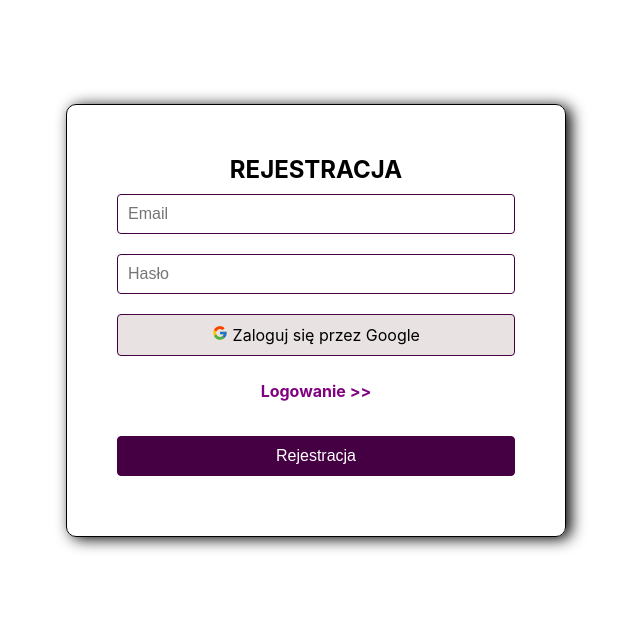
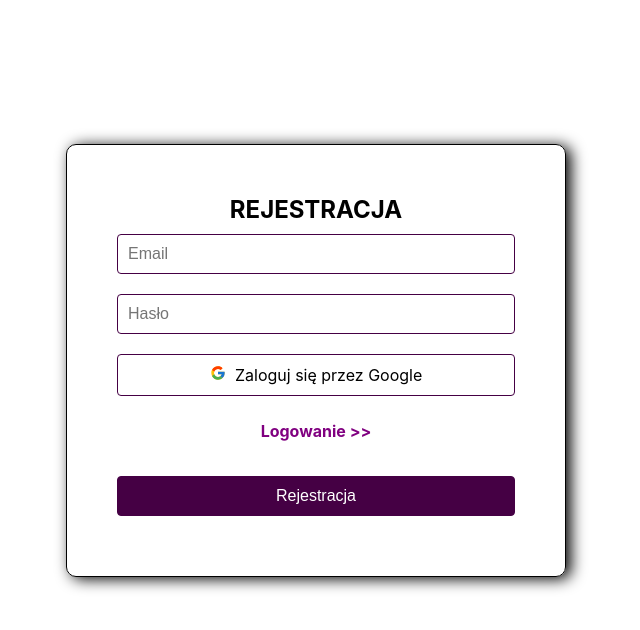
Before and after one commit to bar-85/React-firebase-login-app, a React (Create React App) app: page / in a window 1280 px wide. Shown: the top 630 px of the page, without its empty margins (324-964 px from the left). Built offline with nearby package versions, Linux system fonts and the light colour scheme; no server answers.

Commit message:
Add styles to icon and media

```diff
--- a/src/styles/pages/Auth.styles.js
+++ b/src/styles/pages/Auth.styles.js
@@ -4,13 +4,14 @@ export const Wrapper = styled.div`
 	display: flex;
 	align-items: center;
 	justify-content: center;
-	height: 80vh;
+	height: 90vh;
+	width: 100%;
 `
 export const Container = styled.div`
 	display: flex;
 	flex-direction: column;
 	max-width: 500px;
-	width: 100%;
+	width: 93%;
 `
 export const Box = styled.div`
 	width: 100%;
@@ -40,8 +41,11 @@ export const Box = styled.div`
 		text-align: center;
 		margin: 10px auto;
 		border-radius: 4px;
-		background-color: rgb(232, 226, 226);
 		cursor: pointer;
+
+		.googleFc {
+			margin-right: 0.3rem;
+		}
 	}
 
 	p {
@@ -64,4 +68,8 @@ export const Box = styled.div`
 		cursor: pointer;
 		font-size: 16px;
 	}
+
+	@media screen and (max-width: 320px) {
+		font-size: 0.8rem;
+		}
 `
```
